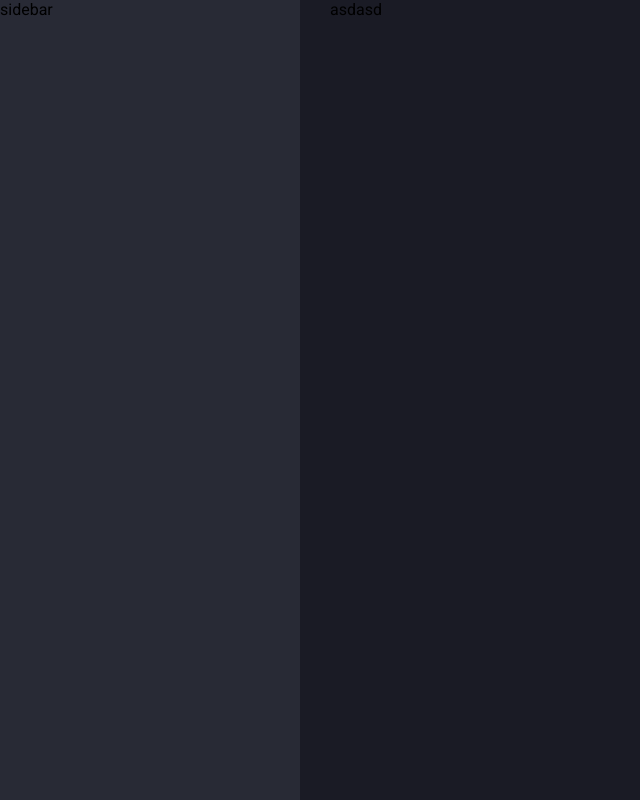
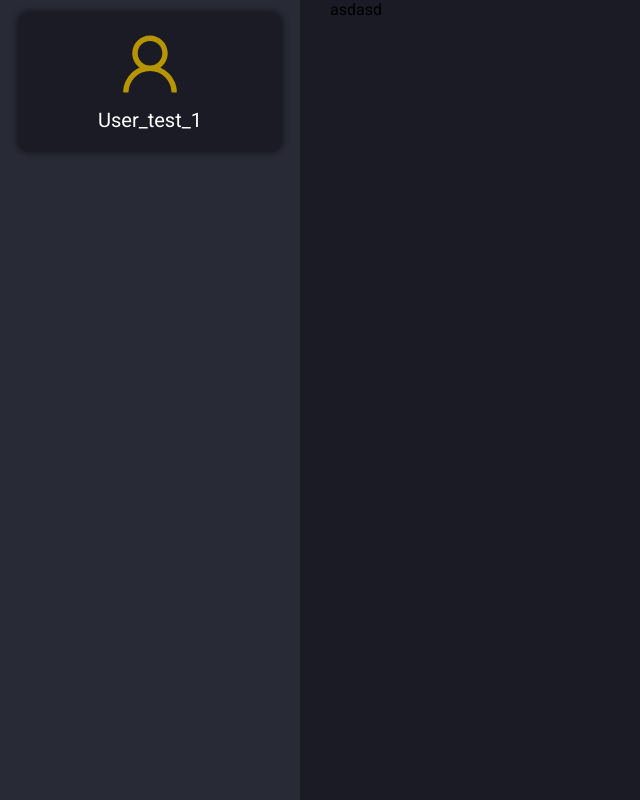
Before and after one commit to VoitihovichP/evenbetpoker_test_task, a Vue app: page / in a window 1280 px wide. Shown: the whole page, without its empty margins (0-640 px from the left). Built offline with nearby package versions, Linux system fonts and the light colour scheme.

Commit message:
feat: add use badge

```diff
--- a/package.json
+++ b/package.json
@@ -13,6 +13,7 @@
     "format": "prettier --write src/"
   },
   "dependencies": {
+    "@ant-design/icons-vue": "^7.0.1",
     "@fontsource/roboto": "^5.0.12",
     "ant-design-vue": "^4.1.2",
     "axios": "^1.6.8",
--- /dev/null
+++ b/src/entities/UserBadge/ui/UserBadge.vue
@@ -0,0 +1,37 @@
+<script lang="ts" setup>
+import { UserOutlined } from '@ant-design/icons-vue'
+</script>
+
+<template>
+  <div class="user-badge">
+    <UserOutlined />
+    <p class="user-badge__name">User_test_1</p>
+  </div>
+</template>
+
+<style lang="scss">
+@import 'Styles/vars';
+
+.user-badge {
+  padding: 20px;
+  display: flex;
+  flex-direction: column;
+  align-items: center;
+  gap: 12px;
+  background: $dark-blue;
+  border-radius: $br-medium;
+  box-shadow: $card-shadow;
+  &__name {
+    color: $white;
+    font-size: 20px;
+    font-weight: 400;
+  }
+  .anticon-user {
+    svg {
+      fill: $yellow;
+      width: 4em !important;
+      height: 4em !important;
+    }
+  }
+}
+</style>
--- a/src/styles/vars.scss
+++ b/src/styles/vars.scss
@@ -11,9 +11,11 @@ $yellow-hover: #d5ba01;
 
 //border radius
 $br-large: 24px;
+$br-medium: 12px;
 
 //shadows
 $input-shadow: 0 0 0 2px rgba(183, 149, 1, 0.2);
+$card-shadow: 0 0  5px 2px $dark-blue;
 
 //sizes
 $sidebar-width: 300px
--- a/src/widgets/SidebarWidget/ui/SidebarWidget.vue
+++ b/src/widgets/SidebarWidget/ui/SidebarWidget.vue
@@ -1,7 +1,11 @@
-<script lang="ts" setup></script>
+<script lang="ts" setup>
+import UserBadge from '@/entities/UserBadge/ui/UserBadge.vue'
+</script>
 
 <template>
-  <aside class="sidebar">sidebar</aside>
+  <aside class="sidebar">
+    <UserBadge />
+  </aside>
 </template>
 
 <style lang="scss" scoped>
@@ -10,6 +14,7 @@
 .sidebar {
   position: fixed;
   left: 0;
+  padding: 12px 18px;
   height: 100dvh;
   width: $sidebar-width;
   background: $grey;
```
